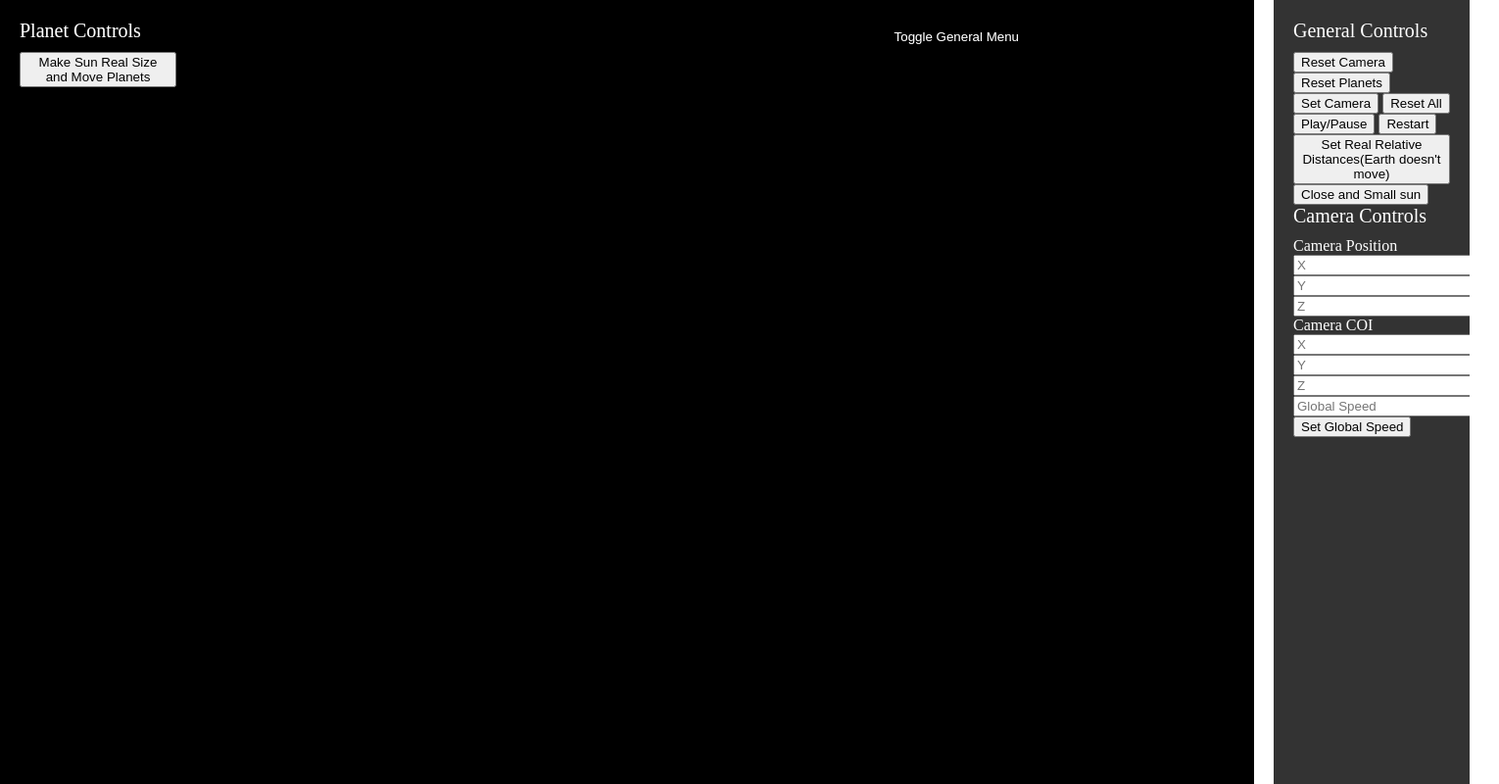
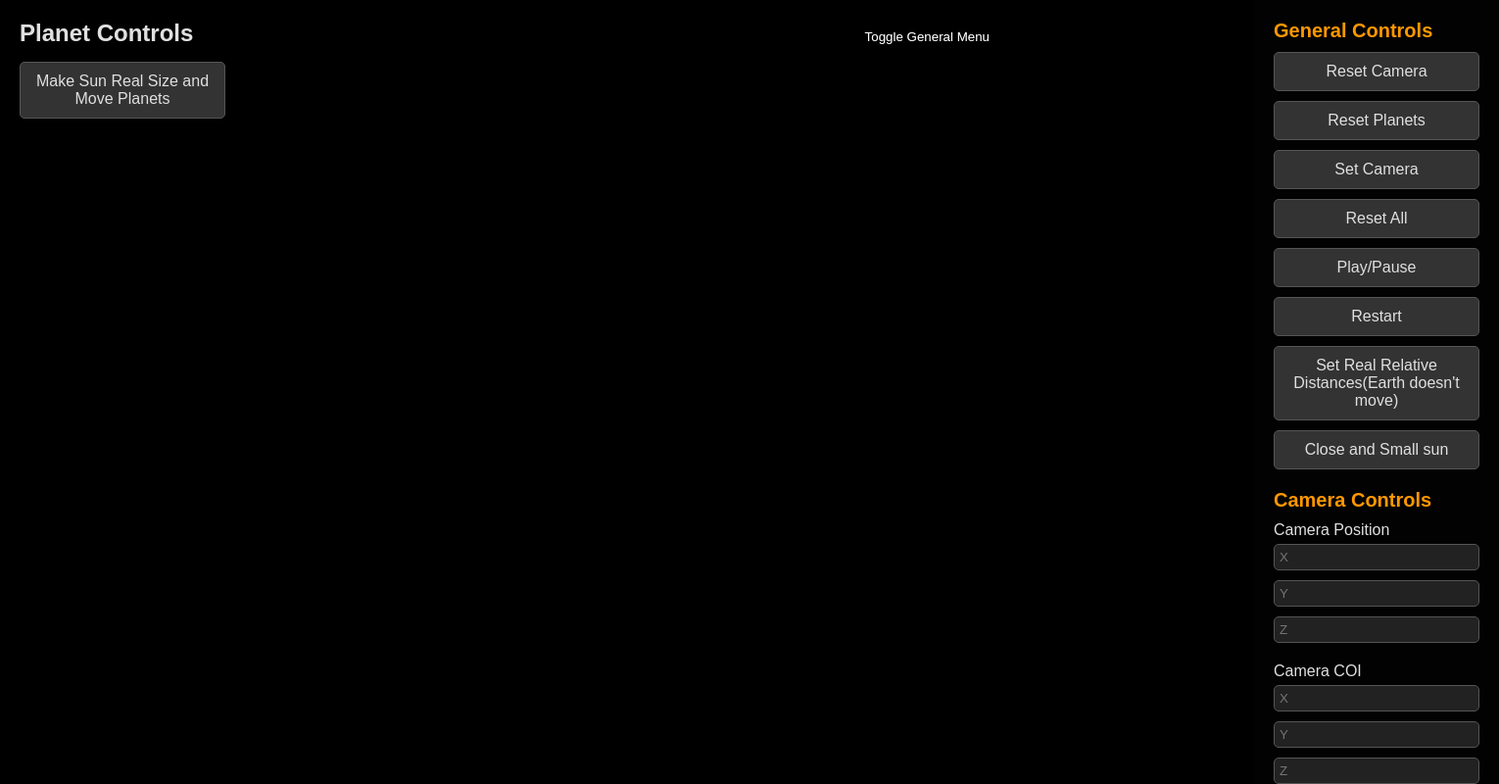
Before and after one commit to SlemimanPzz/Plantets, a plain HTML site: page index.html in a window 1280 px wide. Shown: the whole page at 98% size, 1530 px wide, since content can reach past the window. Drawn offline with Linux system fonts and the light colour scheme.

Commit message:
Better Interface and README.md

```diff
--- a/Main.js
+++ b/Main.js
@@ -75,8 +75,8 @@ window.addEventListener("load", async function(evt) {
             <div class="textbox-group">
                 <label for="Sun-radius">Radius (Original ${sunSize})</label>
                 <input type="text" id="Sun-radius" value="${sunSizeSmall}" step="0.01">
-                <button id="sun-radius-but-small">Reset to Small Size</button>
-                <button id="sun-radius-but-big">Reset to Real Size</button>
+                <button id="sun-radius-but-small" class="menu-button">Reset to Small Size</button>
+                <button id="sun-radius-but-big" class="menu-button">Reset to Real Size</button>
             </div>
         `;
         container.appendChild(divSun);
@@ -89,22 +89,22 @@ window.addEventListener("load", async function(evt) {
             <div class="textbox-group">
                 <label for="${planet.name}-radius">Radius (Original ${planet.radius})</label>
                 <input type="text" id="${planet.name}-radius" value="${planet.radius}" step="0.01">
-                <button id="${planet.name}-radius-but">Reset</button>
+                <button id="${planet.name}-radius-but" class="menu-button">Reset</button>
             </div>
             <div class="textbox-group">
                 <label for="${planet.name}-rotSpeed">Rotation Speed (Original ${planet.rotSpeed})</label>
                 <input type="text" id="${planet.name}-rotSpeed" value="${planet.rotSpeed}" step="0.01">
-                <button id="${planet.name}-rotSpeed-but">Reset</button>
+                <button id="${planet.name}-rotSpeed-but" class="menu-button">Reset</button>
             </div>
             <div class="textbox-group">
                 <label for="${planet.name}-tranSpeed">Translation Speed (Original ${planet.tranSpeed})</label>
                 <input type="text" id="${planet.name}-tranSpeed" value="${planet.tranSpeed}" step="0.01">
-                <button id="${planet.name}-tranSpeed-but">Reset</button>
+                <button id="${planet.name}-tranSpeed-but" class="menu-button">Reset</button>
             </div>
             <div class="textbox-group">
             <label for="${planet.name}-orbitDist">Orbit Distance (Original ${planet.orbitDist})</label>
             <input type="text" id="${planet.name}-orbitDist" value="${planet.orbitDist}" step="0.01">
-                <button id="${planet.name}-orbitDist-but">Reset</button>
+                <button id="${planet.name}-orbitDist-but" class="menu-button">Reset</button>
             </div>`;
             container.appendChild(div);
         }
@@ -212,7 +212,7 @@ window.addEventListener("load", async function(evt) {
     }
 
     function resetAll() {
-        resetSunSize();
+        document.getElementById('Sun-radius').value = sunSizeSmall;
         resetPlanets();
         resetCamera();
     }
--- a/index.html
+++ b/index.html
@@ -32,6 +32,9 @@
       overflow: hidden;
       width: 100%;
       height: 100%;
+      font-family: Arial, sans-serif;
+      background-color: #121212;
+      color: #e0e0e0;
     }
 
     canvas {
@@ -43,43 +46,94 @@
     .side-menu {
       position: absolute;
       top: 0;
-      width: 200px;
+      width: 250px;
       height: 100%;
-      background-color: rgba(0, 0, 0, 0.8);
-      color: white;
+      background-color: rgba(0, 0, 0, 0.85);
+      color: #e0e0e0;
       padding: 20px;
       box-sizing: border-box;
       overflow-y: auto;
-      transition: right 0.3s;
+      transition: transform 0.3s ease-in-out;
     }
 
     #left-menu {
       left: 0;
+      transform: translateX(0);
     }
 
     #right-menu {
       right: 0;
+      transform: translateX(100%);
     }
 
-    #right-menu.hidden {
-      right: -220px; /* Adjust this if needed */
+    #right-menu.show {
+      transform: translateX(0);
     }
 
     .menu-title {
+      font-size: 24px;
+      margin-bottom: 15px;
+      font-weight: bold;
+    }
+
+    .menu-section {
+      margin-bottom: 20px;
+    }
+
+    .menu-section .menu-title {
       font-size: 20px;
       margin-bottom: 10px;
+      color: #ff9800;
+    }
+
+    .menu-button {
+      display: block;
+      width: 100%;
+      margin: 10px 0;
+      padding: 10px;
+      font-size: 16px;
+      background-color: #333;
+      border: 1px solid #555;
+      border-radius: 5px;
+      color: #e0e0e0;
+      cursor: pointer;
+      transition: background-color 0.2s ease-in-out;
+    }
+
+    .menu-button:hover {
+      background-color: #444;
+    }
+
+    .textbox-group {
+      margin: 10px 0;
+    }
+
+    .textbox-group label {
+      display: block;
+      margin-bottom: 5px;
+    }
+
+    .textbox-group input {
+      width: calc(100% - 12px);
+      padding: 5px;
+      margin-bottom: 10px;
+      border: 1px solid #555;
+      border-radius: 5px;
+      background-color: #222;
+      color: #e0e0e0;
     }
 
     #toggle-button {
       position: absolute;
       top: 20px;
-      right: 220px;
+      right: 250px;
       z-index: 10;
       padding: 10px 20px;
       background-color: rgba(0, 0, 0, 0.8);
       color: white;
       border: none;
       cursor: pointer;
+      border-radius: 5px;
     }
   </style>
 </head>
@@ -93,9 +147,9 @@
   <div id="planet-controls"></div>
 </div>
 
-<div id="right-menu" class="side-menu hidden">
+<div id="right-menu" class="side-menu">
+  <div class="menu-section">
     <div class="menu-title">General Controls</div>
-  <div id="menu-controls"></div>
     <button class="menu-button" id="reset_cam">Reset Camera</button>
     <button class="menu-button" id="reset_planets">Reset Planets</button>
     <button class="menu-button" id="set_camera">Set Camera</button>
@@ -104,6 +158,8 @@
     <button class="menu-button" id="restart">Restart</button>
     <button class="menu-button" id="real_relative_distance">Set Real Relative Distances(Earth doesn't move)</button>
     <button class="menu-button" id="close_and_small_sun">Close and Small sun</button>
+  </div>
+  <div class="menu-section">
     <div class="menu-title">Camera Controls</div>
     <div class="textbox-group">
       <label>Camera Position</label>
@@ -117,9 +173,11 @@
       <input type="number" id="cam-coi-y" placeholder="Y">
       <input type="number" id="cam-coi-z" placeholder="Z">
     </div>
-  <div>
+    <div class="textbox-group">
+      <label>Global Speed</label>
       <input type="number" id="speed" placeholder="Global Speed">
-    <button id="speed-button">Set Global Speed</button>
+      <button class="menu-button" id="speed-button">Set Global Speed</button>
+    </div>
   </div>
 </div>
 
@@ -134,7 +192,7 @@
 
   function toggleRightMenu() {
     const rightMenu = document.getElementById('right-menu');
-    rightMenu.classList.toggle('hidden');
+    rightMenu.classList.toggle('show');
   }
 
   window.addEventListener('resize', resizeCanvas);
```
Also changed, not shown: 1 other file. Lines whose indentation alone changed are shown as unchanged.
